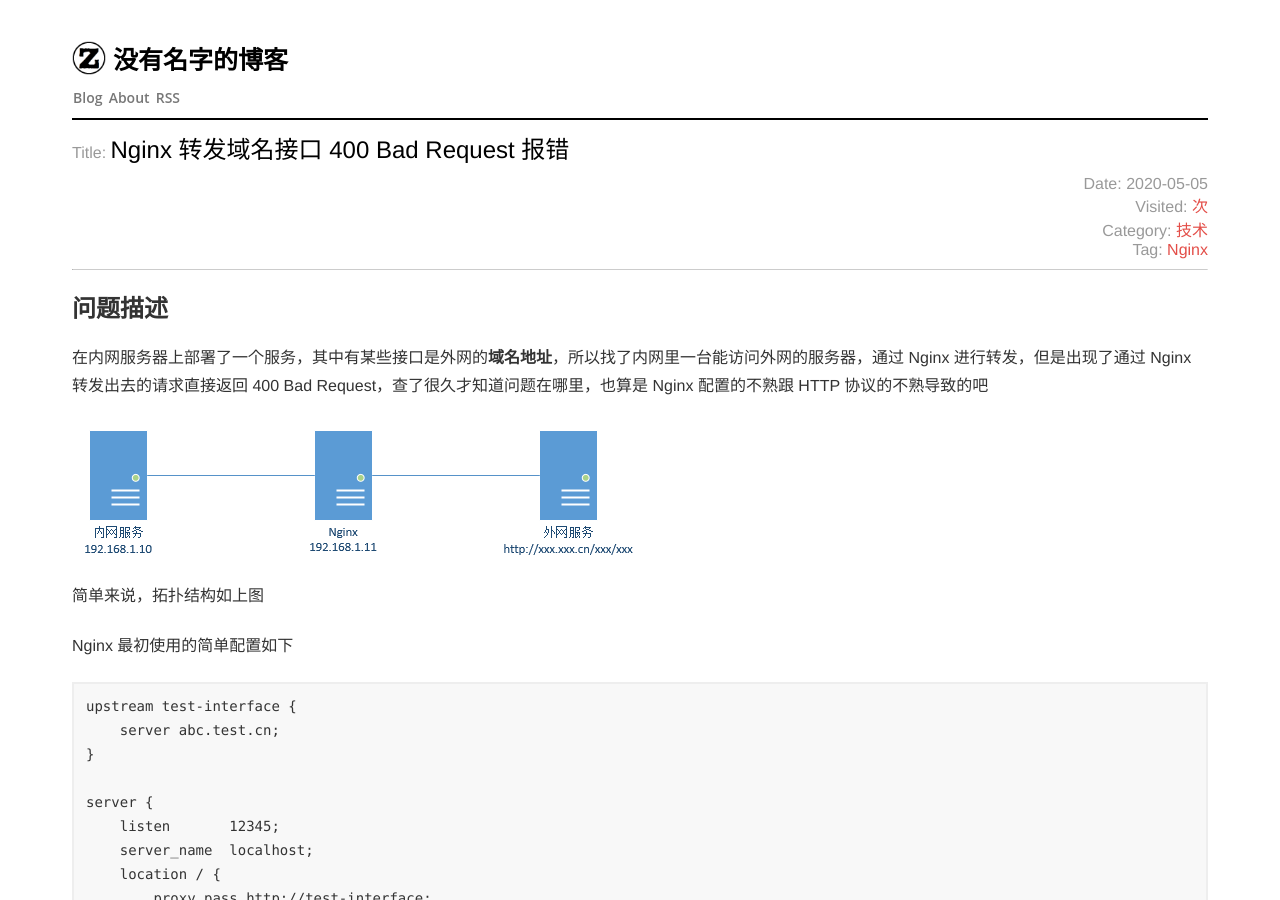
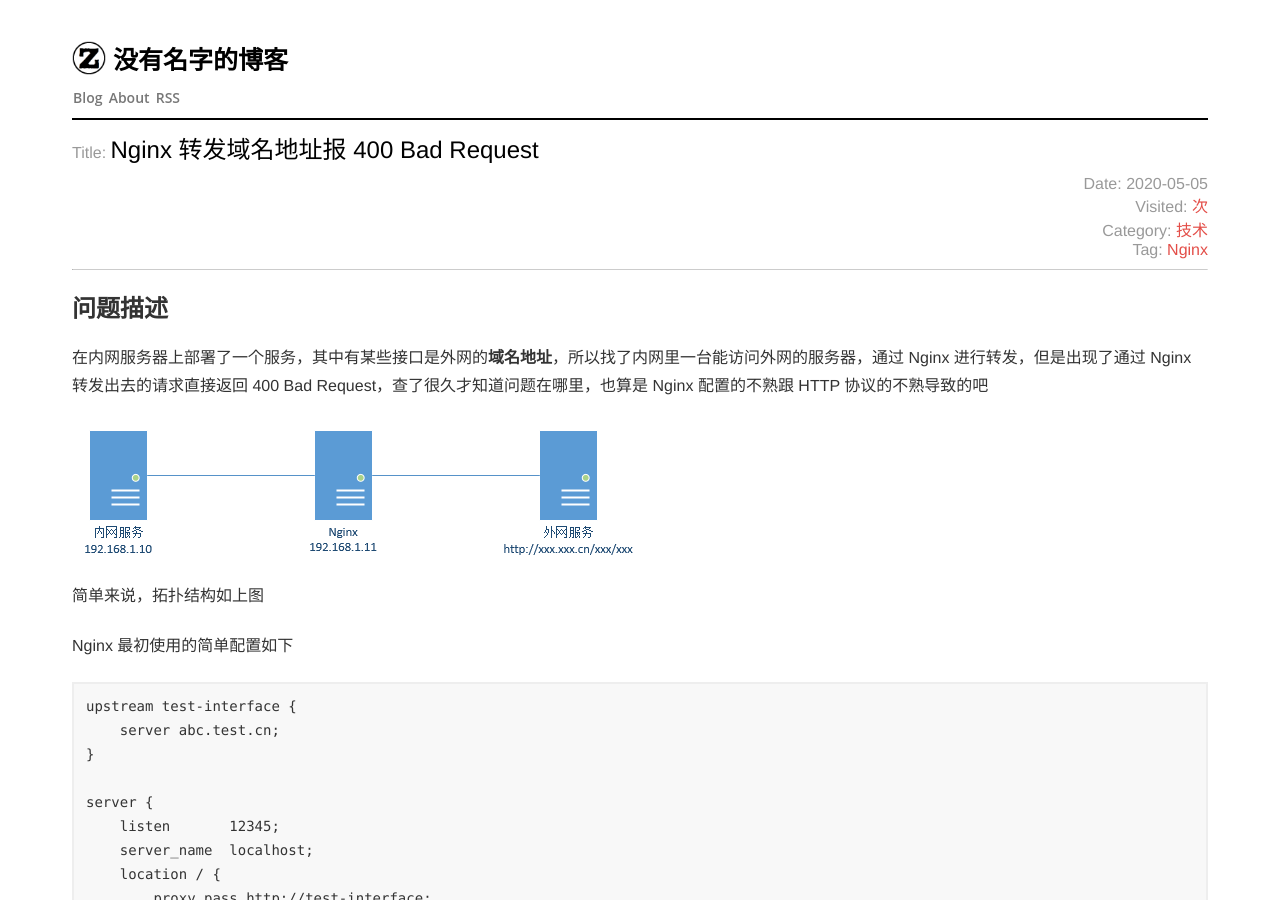
Before and after one commit to PriestTomb/PriestTomb.github.io, a Jekyll site: the page built from _posts/2020-05-05-nginx-400-error-about-host.md, in a window 1280 px wide and 900 px high. Built offline with Jekyll 4.4.1, drawn with Linux system fonts in a browser that asks for light colours; nearby versions of some CDN libraries; comment, search, counter and statistics services are not loaded.

Commit message:
更新文章名称

```diff
--- a/_posts/2020-05-05-nginx-400-error-about-host.md
+++ b/_posts/2020-05-05-nginx-400-error-about-host.md
@@ -1,6 +1,6 @@
 ---
 layout: post
-title: Nginx 转发域名接口 400 Bad Request 报错
+title: Nginx 转发域名地址报 400 Bad Request
 date: 2020-05-05
 categories:
 - 技术
```
